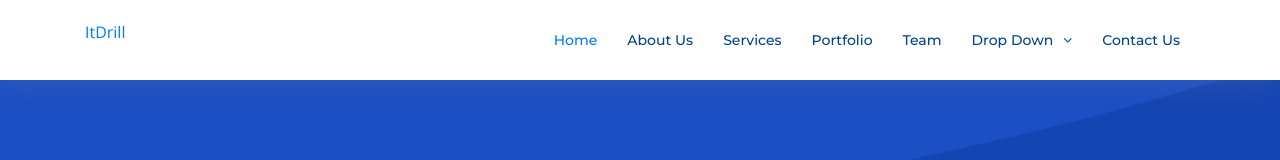
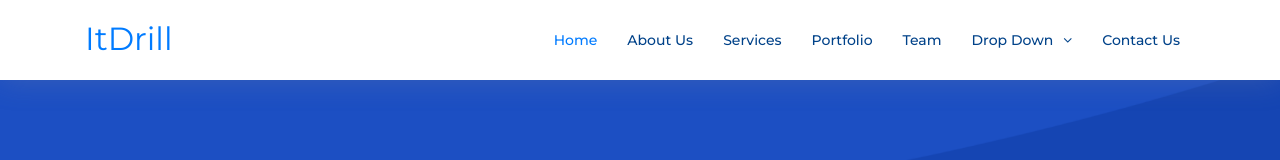
Before and after one commit to itdrill1/website, a plain HTML site: page index.html in a window 1280 px wide. Shown: the top 160 px of the page. Drawn offline with nearby package versions, Linux system fonts and the light colour scheme; files whose address does not match are found by name.

Commit message:
added h2 tag

```diff
--- a/index.html
+++ b/index.html
@@ -41,7 +41,7 @@
       <div class="logo float-left">
         <!-- Uncomment below if you prefer to use an image logo -->
         <!-- <h1 class="text-light"><a href="#header"><span>ItDrill</span></a></h1> -->
-        <a href="#intro" class="scrollto">ItDrill</a>
+        <a href="#intro" class="scrollto"><h2>ItDrill</h2></a>
       </div>
 
       <nav class="main-nav float-right d-none d-lg-block">
```
